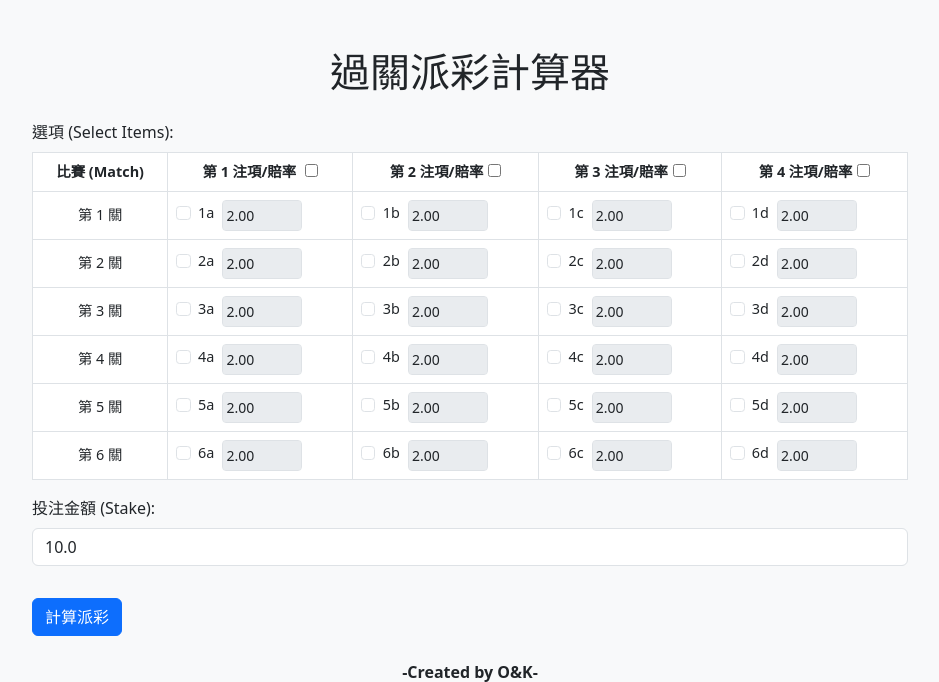
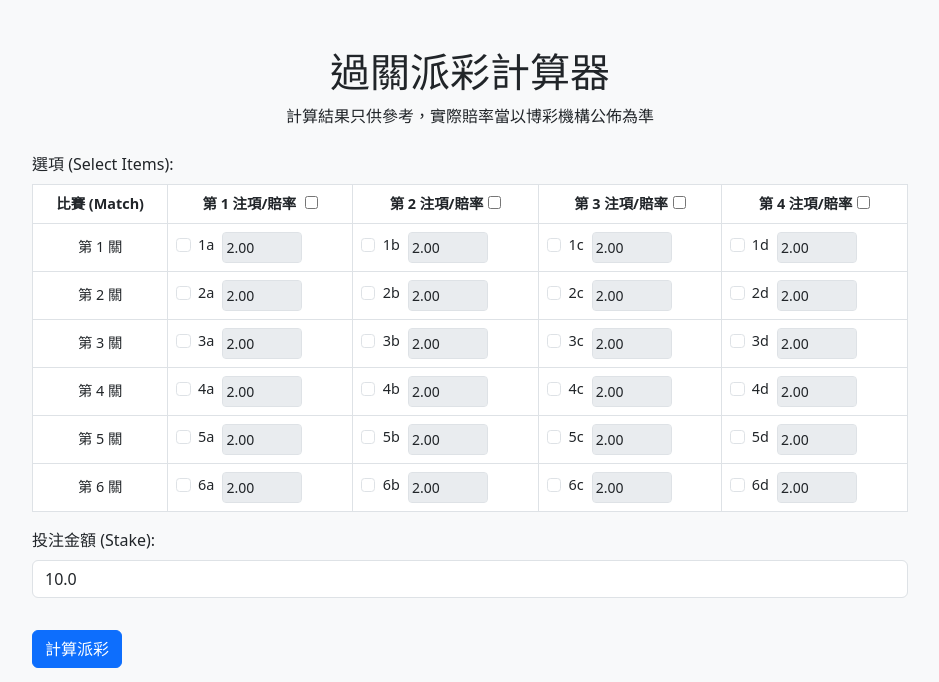
Before and after one commit to ioioioiooioo/qqp_cal, a Flask app: page / in a window 1280 px wide. Shown: the top 682 px of the page, without its empty margins (170-1109 px from the left). Run offline with Flask 3, Linux system fonts and the light colour scheme.

Commit message:
Update index.html

```diff
--- a/templates/index.html
+++ b/templates/index.html
@@ -9,6 +9,7 @@
 <body>
     <div class="container mt-5">
         <h1 class="text-center">過關派彩計算器</h1>
+        <p class="text-center">計算結果只供參考，實際賠率當以博彩機構公佈為準</p>
         <form method="POST" class="mt-4">
             <div class="mb-3">
                 <label class="form-label">選項 (Select Items):</label>
```
